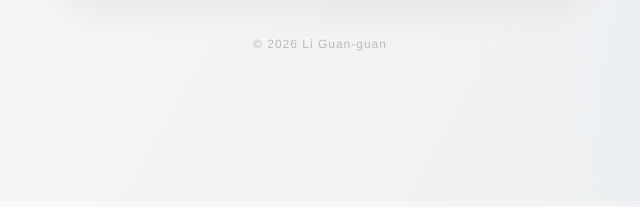
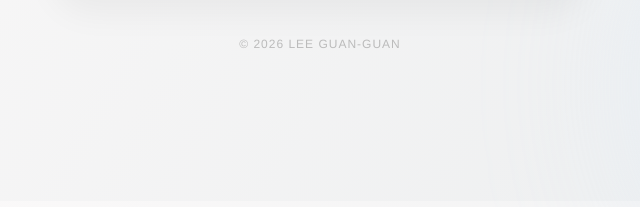
Before and after one commit to guan3636/guanguan, a plain HTML site: page index.html in a window 1280 px wide. Shown: the part 639-846 px from the top of the page, 320-960 px from the left. Drawn offline with Linux system fonts and the light colour scheme.

Commit message:
Update index.html

```diff
--- a/index.html
+++ b/index.html
@@ -131,7 +131,7 @@
         </div>
 
         <footer>
-            &copy; 2026 Li Guan-guan
+            &copy; 2026 LEE GUAN-GUAN
         </footer>
     </div>
 
```
